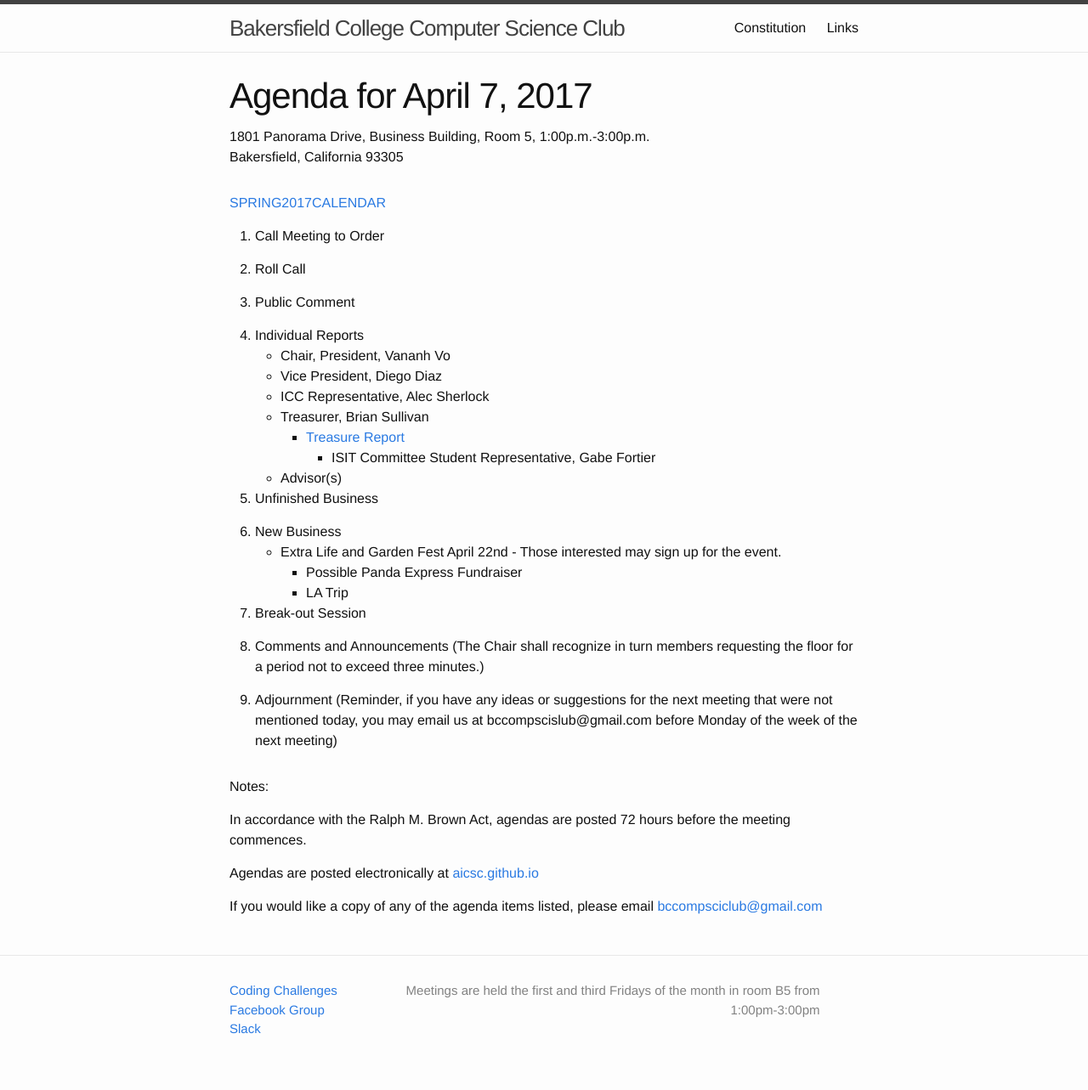
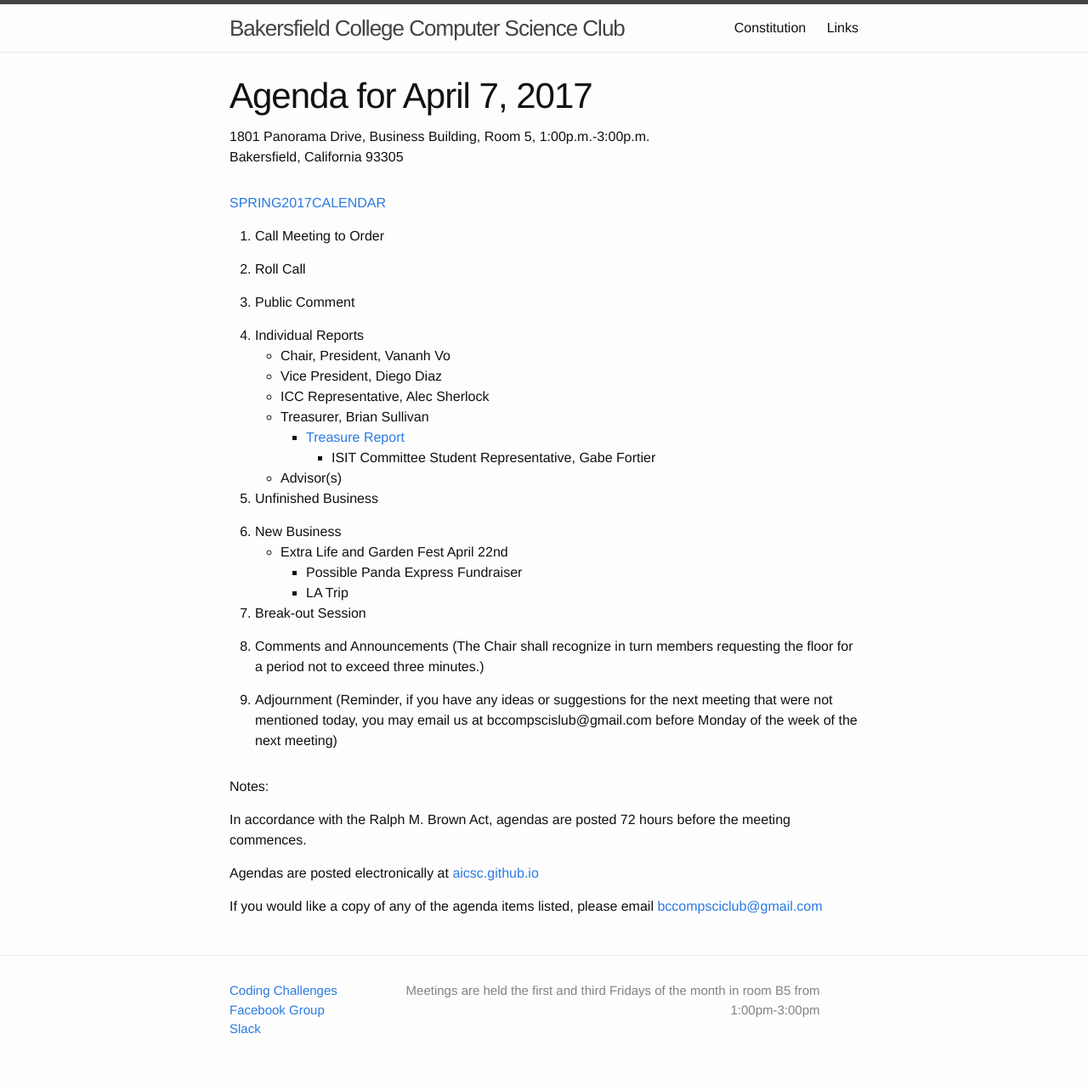
Before and after one commit to AICSC/aicsc.github.io, a Jekyll site: the page built from _posts/agenda/2017-04-07-agenda.markdown, in a window 1280 px wide. Shown: the whole page at 85% size. Built offline with Jekyll 4.4.1, drawn with Linux system fonts in a browser that asks for light colours.

Commit message:
Adding Agenda with proper indentation

```diff
--- a/_posts/agenda/2017-04-07-agenda.markdown
+++ b/_posts/agenda/2017-04-07-agenda.markdown
@@ -19,7 +19,6 @@
 
 6. New Business
     * Extra Life and Garden Fest April 22nd
-			- Those interested may sign up for the event.
 		* Possible Panda Express Fundraiser
 		* LA Trip
 
```
